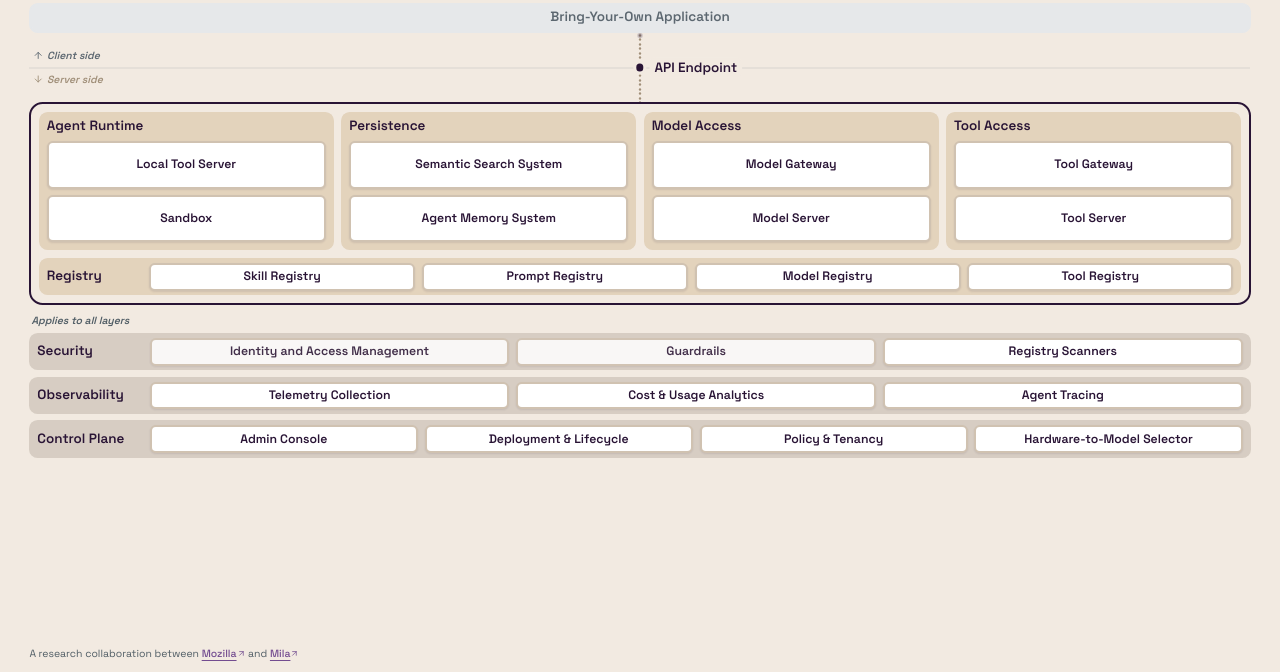
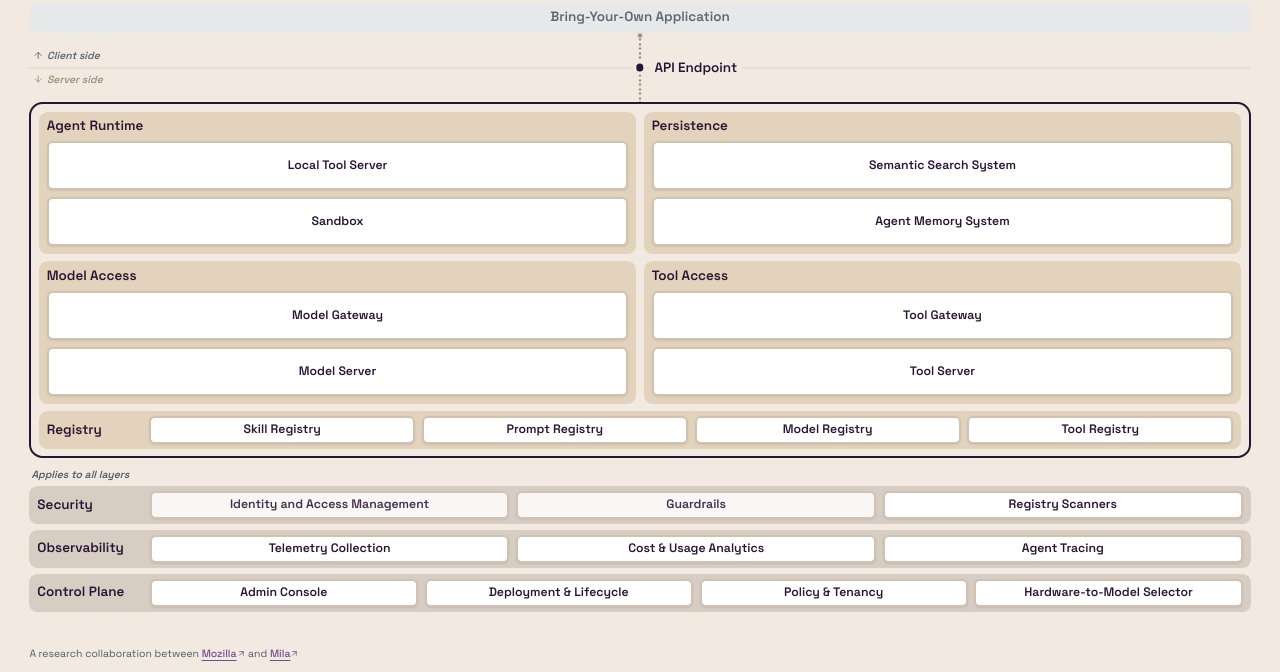
Before and after one commit to opencairn-ai/cairn-site, a plain HTML site: page public/stack.html in a window 1280 px wide. Shown: the part 128-800 px from the top of the page. Drawn offline with Linux system fonts and the light colour scheme.

Commit message:
Lay out the four core layers in a matrix of two columns and two rows
Agent Runtime and Persistence are on top. Model Access and Tool Access
are under them. The Registry row and the "Applies to all layers" rows
do not change.

- Windows between 641px and 900px use the same matrix.
- The core grows with spare height up to 29em (was 16.5em).

Co-Authored-By: Claude Fable 5.2 <noreply@anthropic.com>

```diff
--- a/public/css/styles.css
+++ b/public/css/styles.css
@@ -436,9 +436,9 @@ h1 {
 .label .status-mark { display: inline-block; margin-left: 0.4em; vertical-align: 0.05em; }
 .comp .label .status-mark { display: none; }
 
-/* The rule of the layout: a column is a layer, and a full-width row is shared by
-   all the columns. Client rows, the line, the core (four columns and the
-   Registry row), then the cross-cutting rows. */
+/* The rule of the layout: the four core layers make a matrix, and a full-width
+   row is shared by all of them. The client row, the line, the core (the matrix
+   and the Registry row), then the cross-cutting rows. */
 .arch {
   display: flex;
   flex: 1;
@@ -695,17 +695,18 @@ h1 {
   100% { top: calc(100% - 5px); opacity: 0; }
 }
 
-/* The server-side core: four layers side by side, and the Registry row under all four. */
+/* The server-side core: four layers in a matrix of two columns and two rows, and
+   the Registry row under all four. */
 .core {
   display: grid;
-  grid-template-columns: repeat(4, minmax(0, 1fr));
-  grid-template-rows: minmax(min-content, 1fr) auto;
+  grid-template-columns: repeat(2, minmax(0, 1fr));
+  grid-template-rows: repeat(2, minmax(min-content, 1fr)) auto;
   gap: 0.6em;
-  /* Spare height goes to the core, up to 16.5em: its boxes then stand about twice as
+  /* Spare height goes to the core, up to 29em: its boxes then stand about twice as
      tall as the boxes in the rows. It never shrinks below its content. */
   flex: 1 1 auto;
   min-height: min-content;
-  max-height: 16.5em;
+  max-height: 29em;
   padding: 0.6em;
   border: 2.5px solid var(--color-core-outline);
   border-radius: var(--radius-lg);
@@ -721,7 +722,7 @@ h1 {
 .layer--registry > .label { flex-basis: calc(8.5em - 0.6em - 2.5px); }
 
 /* Security, Observability, Control Plane: one group with a name. Each layer is a
-   full-width row, so it runs under all four columns. */
+   full-width row, so it runs under the whole core. */
 .cross {
   display: flex;
   flex-direction: column;
@@ -805,17 +806,10 @@ h1 {
   border-color: #c5c9ce;
 }
 
-/* Between desktop and phone: the core has two columns. Left, where agents run and
-   remember. Right, access to models and tools. Rows with four boxes need the full
-   width, so the Registry and the cross-cutting rows put their name above the boxes. */
+/* Between desktop and phone: the core keeps its matrix. Rows with four boxes need
+   the full width, so the Registry and the cross-cutting rows put their name above
+   the boxes. */
 @container arch (min-width: 641px) and (max-width: 900px) {
-  .core { grid-template-columns: repeat(2, minmax(0, 1fr)); grid-template-rows: auto auto auto; }
-  .core > [data-copy="agentRuntime"] { grid-column: 1; grid-row: 1; }
-  .core > [data-copy="persistence"]  { grid-column: 1; grid-row: 2; }
-  .core > [data-copy="modelAccess"]  { grid-column: 2; grid-row: 1; }
-  .core > [data-copy="toolAccess"]   { grid-column: 2; grid-row: 2; }
-  .core > [data-copy="registry"]     { grid-column: 1 / -1; grid-row: 3; }
-
   .core .layer--row,
   .cross .layer--row {
     flex-direction: column;
```
Also changed, not shown: public/stack.html (+1 -1 lines).
